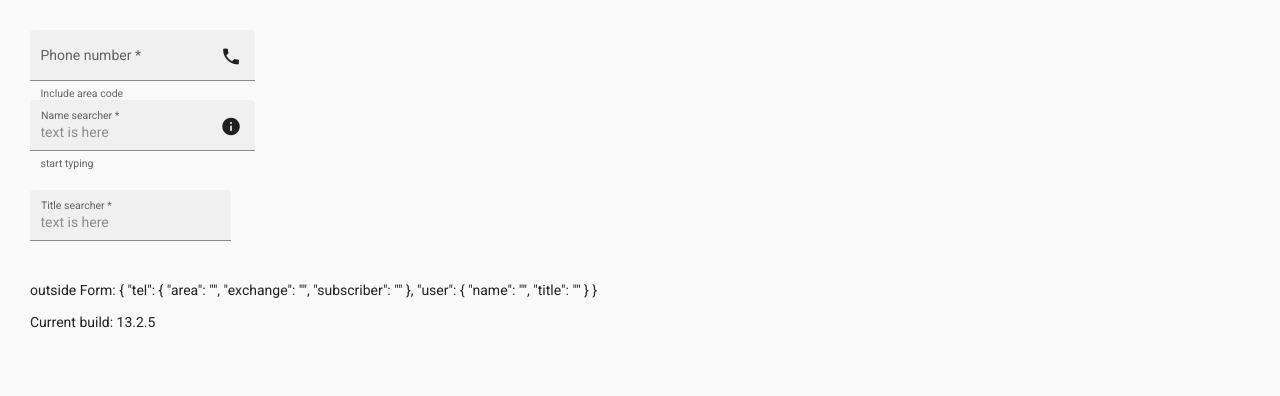
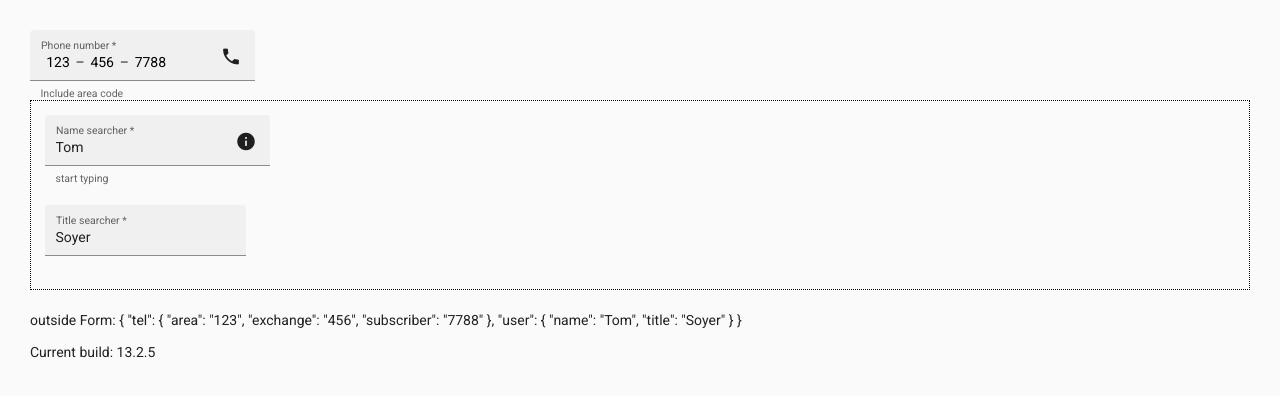
Before and after one commit to aoudet/angular-custom-mat-form-field, an Angular app: page / in a window 1280 px wide. Shown: the top 396 px of the page. Built offline with nearby package versions, Linux system fonts and the light colour scheme.

Commit message:
displaying now from creation time if any values were sent on the Form.

```diff
--- a/src/app/customs/tpl-autocomplete/tpl-autocomplete.component.html
+++ b/src/app/customs/tpl-autocomplete/tpl-autocomplete.component.html
@@ -13,7 +13,7 @@
 />
 
 <mat-autocomplete
-  autoActiveFirstOption
+  [autoActiveFirstOption]="empty"
   #auto="matAutocomplete"
   [displayWith]="displayFn.bind(this)"
   (optionSelected)="onSelection($event)"
--- a/src/app/customs/tpl-autocomplete/tpl-autocomplete.component.ts
+++ b/src/app/customs/tpl-autocomplete/tpl-autocomplete.component.ts
@@ -62,7 +62,7 @@ export class TplAutocompleteComponent<T>
   set currentObject(value: T) {
     this._currentObject = value;
     console.log(`set current Object with value `, value);
-    if (value) {
+    if (value && this.autoTrigger) {
       this.autoTrigger.writeValue(value);
     }
   }
@@ -139,7 +139,7 @@ export class TplAutocompleteComponent<T>
   }
   set value(value: T | null) {
     console.log(`value (set) from ctr id ${this.id}`, value);
-    this.myControl.setValue(value);
+    this.myControl.setValue({[this.filterField] : value});    // javascript way of getting a genereic field name
     this.stateChanges.next();
   }
 
@@ -188,7 +188,8 @@ export class TplAutocompleteComponent<T>
    */
   writeValue(obj: T): void {
     console.log(`writeValue from ctr id ${this.id}`, obj);
-    this.currentObject = obj;
+    // this.currentObject = obj;
+    this.value = obj;
   }
 
   registerOnChange(fn: any): void {
@@ -245,14 +246,6 @@ export class TplAutocompleteComponent<T>
 
   // THE one needed to be overriden in any directive
   _filter(value: string): T[] {
-    // original
-    // return this.options.filter((option) =>
-    // {
-    //   return (<any>option)[this.filterField]
-    //     .toLowerCase()
-    //     .includes(value.toLowerCase())
-    // });
-
     const filtered =  this.options.filter((option) => {
       return (<any>option)[this.filterField]
         .toLowerCase()
--- a/src/app/form-field-custom-control-example.html
+++ b/src/app/form-field-custom-control-example.html
@@ -7,7 +7,7 @@
   </mat-form-field>
 
   <br>
-  <div formGroupName="user">
+  <div formGroupName="user" style="border: 1px black dotted; padding: 1em">
     <mat-form-field appearance="fill">
         <mat-label>Name searcher</mat-label>
         <app-tpl-autocomplete
--- a/src/app/form-field-custom-control-example.ts
+++ b/src/app/form-field-custom-control-example.ts
@@ -1,4 +1,4 @@
-import { Component } from '@angular/core';
+import { Component, OnInit } from '@angular/core';
 import { FormControl, FormGroup, Validators } from '@angular/forms';
 import { MyTel } from './customs/models/my-tel';
 import { User } from './customs/models/user';
@@ -8,9 +8,9 @@ import { User } from './customs/models/user';
   selector: 'form-field-custom-control-example',
   templateUrl: 'form-field-custom-control-example.html',
 })
-export class FormFieldCustomControlExample {
+export class FormFieldCustomControlExample  implements OnInit {
   form: FormGroup = new FormGroup({
-    tel: new FormControl(new MyTel('', '', '')),
+    tel: new FormControl(new MyTel('123', '456', '7788')),
     user: new FormGroup({
       name: new FormControl(''),
       title: new FormControl(''),
@@ -18,11 +18,18 @@ export class FormFieldCustomControlExample {
 
   });
 
+  currentUser = new User(55, 'Tom', 'Soyer');
   options = [
     new User(1, 'One', 'un'),
     new User(2, 'Two', 'deux'),
     new User(3, 'Three', 'trois'),
+    this.currentUser
   ];
+
+
+  ngOnInit() {
+    this.form.get('user')?.setValue({ name: this.currentUser.name, title: this.currentUser.title });
+  }
 }
 
 /**  Copyright 2022 Google LLC. All Rights Reserved.
```
